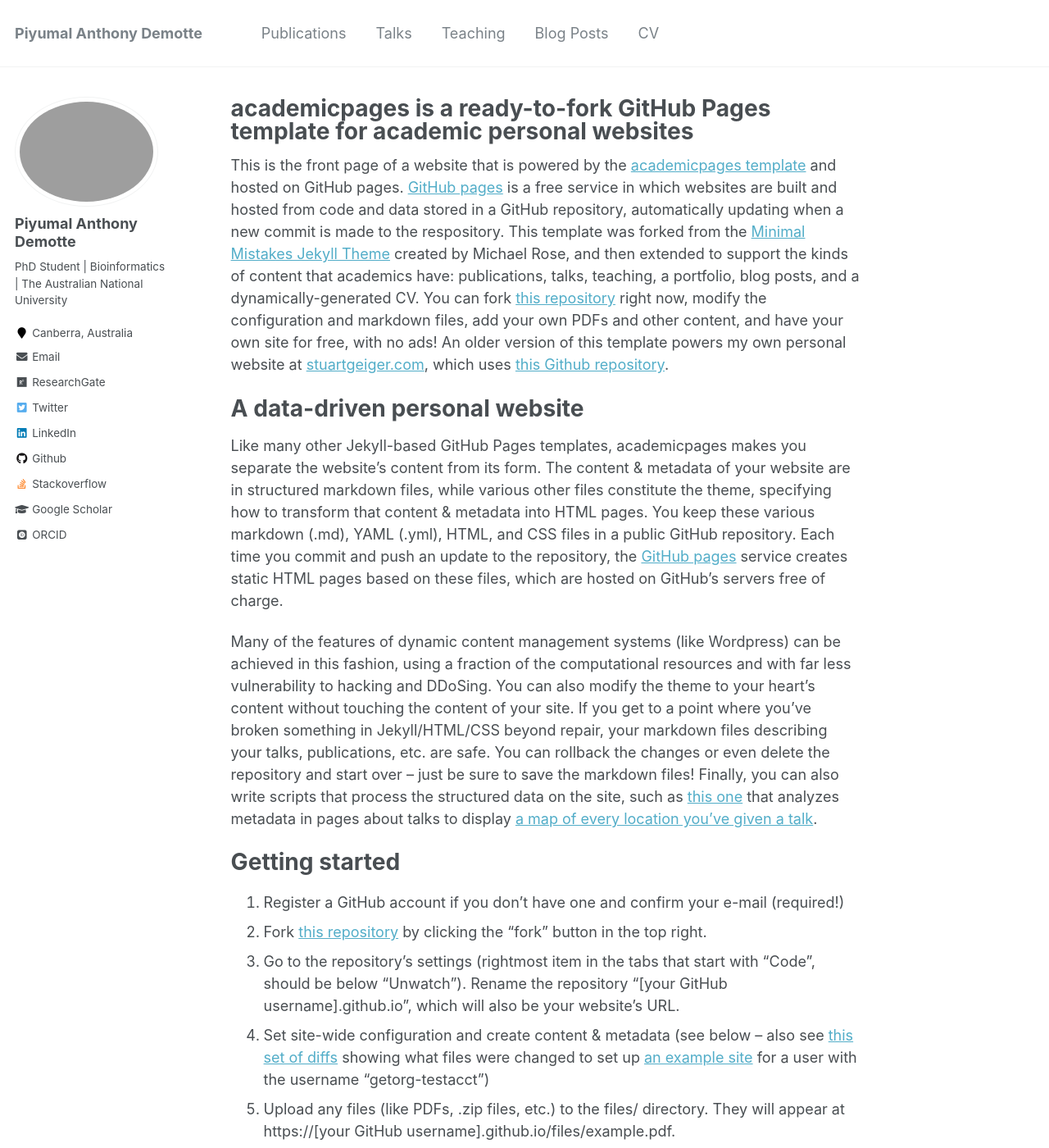
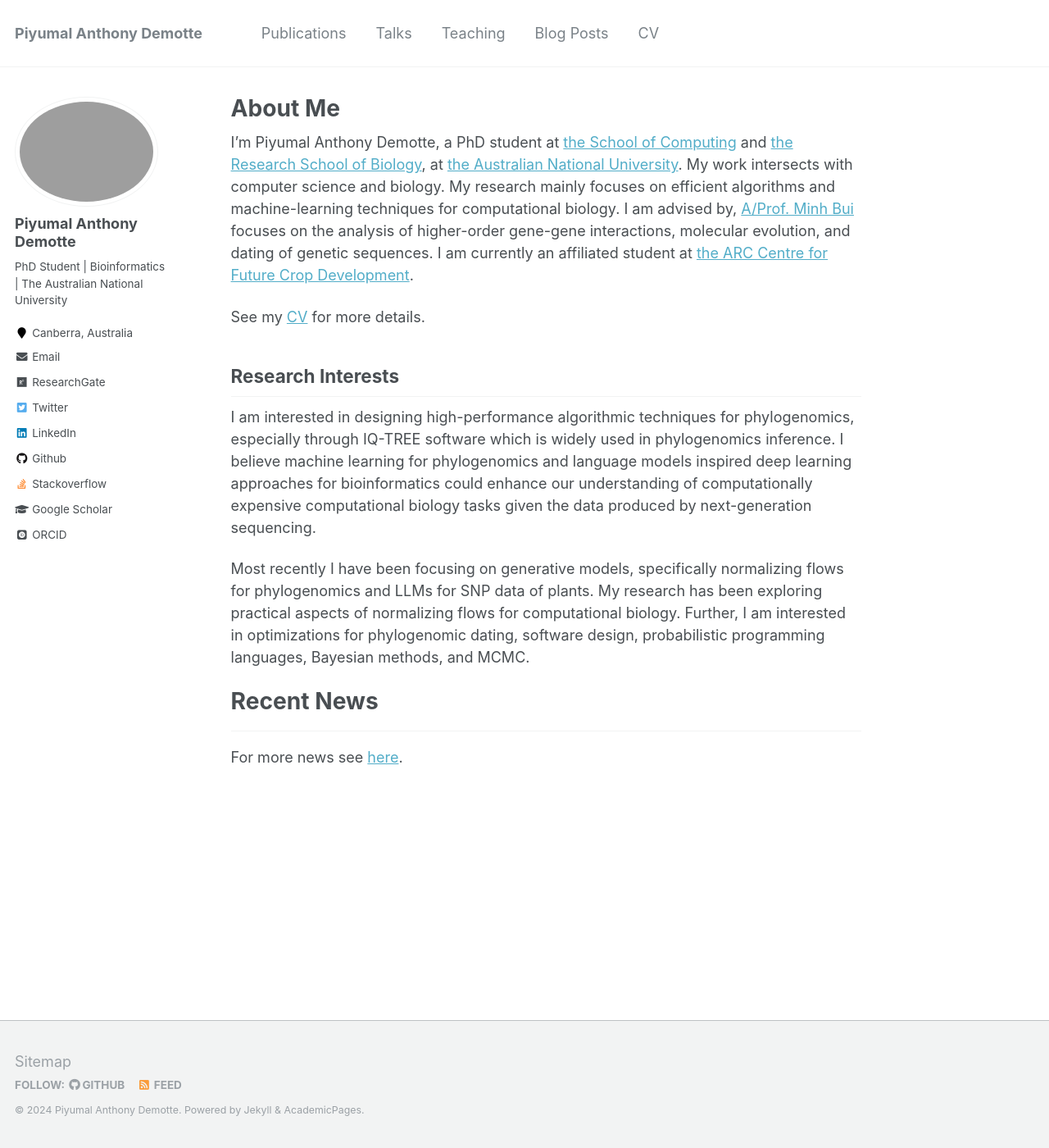
Before and after one commit to piyumalanthony/piyumalanthony.github.io, a Jekyll site: the page built from _pages/about.md, in a window 1280 px wide and 1400 px high. Shown: the whole window at 82% size. Built offline with Jekyll 4.4.1, drawn with Linux system fonts in a browser that asks for light colours; some web fonts are replaced; some of the changed text lies outside the part shown.

Commit message:
Added introduction.

```diff
--- a/_config.yml
+++ b/_config.yml
@@ -95,17 +95,17 @@ author:
   flickr           :
   facebook         :
   foursquare       :
-  github           : "https://github.com/piyumalanthony"
+  github           : "piyumalanthony"
   google_plus      :
   keybase          :
   instagram        :
   impactstory      : #"https://profiles.impactstory.org/u/xxxx-xxxx-xxxx-xxxx"
   lastfm           :
-  linkedin         : "https://www.linkedin.com/in/piyumal-anthony-demotte/"
+  linkedin         : "piyumal-anthony-demotte"
   orcid            : "https://orcid.org/my-orcid?orcid=0000-0001-8144-580X"
   pinterest        :
   soundcloud       :
-  stackoverflow    : "https://stackoverflow.com/users/10304430/demotte"
+  stackoverflow    : "10304430/demotte"
   steam            :
   tumblr           :
   twitter          : "DemotteAnthony"
--- a/_pages/about.md
+++ b/_pages/about.md
@@ -1,50 +1,51 @@
 ---
 permalink: /
-title: "academicpages is a ready-to-fork GitHub Pages template for academic personal websites"
-excerpt: "About me"
+title: "About Me"
+excerpt: "About Me"
 author_profile: true
 redirect_from:
-  - /about/
-  - /about.html
+- /about/
+- /about.html
 ---
 
-This is the front page of a website that is powered by the [academicpages template](https://github.com/academicpages/academicpages.github.io) and hosted on GitHub pages. [GitHub pages](https://pages.github.com) is a free service in which websites are built and hosted from code and data stored in a GitHub repository, automatically updating when a new commit is made to the respository. This template was forked from the [Minimal Mistakes Jekyll Theme](https://mmistakes.github.io/minimal-mistakes/) created by Michael Rose, and then extended to support the kinds of content that academics have: publications, talks, teaching, a portfolio, blog posts, and a dynamically-generated CV. You can fork [this repository](https://github.com/academicpages/academicpages.github.io) right now, modify the configuration and markdown files, add your own PDFs and other content, and have your own site for free, with no ads! An older version of this template powers my own personal website at [stuartgeiger.com](http://stuartgeiger.com), which uses [this Github repository](https://github.com/staeiou/staeiou.github.io).
+I’m Piyumal Anthony Demotte, a PhD student at [the School of Computing](https://comp.anu.edu.au/) and [the Research School of Biology](https://biology.anu.edu.au/), at [the Australian National University](https://www.anu.edu.au/).
+My work intersects with computer science and biology. My research mainly focuses on efficient algorithms and machine-learning techniques for computational biology.
+I am advised by, [A/Prof. Minh Bui](https://anu-phylogenomics.github.io/) focuses on the analysis of higher-order gene-gene interactions, molecular evolution, and dating of genetic sequences.
+I am currently an affiliated student at [the ARC Centre for Future Crop Development](https://futurecropscentre.edu.au/).
 
-A data-driven personal website
-======
-Like many other Jekyll-based GitHub Pages templates, academicpages makes you separate the website's content from its form. The content & metadata of your website are in structured markdown files, while various other files constitute the theme, specifying how to transform that content & metadata into HTML pages. You keep these various markdown (.md), YAML (.yml), HTML, and CSS files in a public GitHub repository. Each time you commit and push an update to the repository, the [GitHub pages](https://pages.github.com/) service creates static HTML pages based on these files, which are hosted on GitHub's servers free of charge.
+See my [CV](/cv/) for more details.
 
-Many of the features of dynamic content management systems (like Wordpress) can be achieved in this fashion, using a fraction of the computational resources and with far less vulnerability to hacking and DDoSing. You can also modify the theme to your heart's content without touching the content of your site. If you get to a point where you've broken something in Jekyll/HTML/CSS beyond repair, your markdown files describing your talks, publications, etc. are safe. You can rollback the changes or even delete the repository and start over -- just be sure to save the markdown files! Finally, you can also write scripts that process the structured data on the site, such as [this one](https://github.com/academicpages/academicpages.github.io/blob/master/talkmap.ipynb) that analyzes metadata in pages about talks to display [a map of every location you've given a talk](https://academicpages.github.io/talkmap.html).
 
-Getting started
-======
-1. Register a GitHub account if you don't have one and confirm your e-mail (required!)
-1. Fork [this repository](https://github.com/academicpages/academicpages.github.io) by clicking the "fork" button in the top right.
-1. Go to the repository's settings (rightmost item in the tabs that start with "Code", should be below "Unwatch"). Rename the repository "[your GitHub username].github.io", which will also be your website's URL.
-1. Set site-wide configuration and create content & metadata (see below -- also see [this set of diffs](http://archive.is/3TPas) showing what files were changed to set up [an example site](https://getorg-testacct.github.io) for a user with the username "getorg-testacct")
-1. Upload any files (like PDFs, .zip files, etc.) to the files/ directory. They will appear at https://[your GitHub username].github.io/files/example.pdf.
-1. Check status by going to the repository settings, in the "GitHub pages" section
+## Research Interests
 
-Site-wide configuration
-------
-The main configuration file for the site is in the base directory in [_config.yml](https://github.com/academicpages/academicpages.github.io/blob/master/_config.yml), which defines the content in the sidebars and other site-wide features. You will need to replace the default variables with ones about yourself and your site's github repository. The configuration file for the top menu is in [_data/navigation.yml](https://github.com/academicpages/academicpages.github.io/blob/master/_data/navigation.yml). For example, if you don't have a portfolio or blog posts, you can remove those items from that navigation.yml file to remove them from the header.
+I am interested in designing high-performance algorithmic techniques for phylogenomics, especially through IQ-TREE software which is widely used in phylogenomics inference.  I believe machine learning for phylogenomics and language models inspired deep learning approaches for bioinformatics could enhance our understanding of computationally expensive computational biology tasks given the data produced by next-generation sequencing.
 
-Create content & metadata
-------
-For site content, there is one markdown file for each type of content, which are stored in directories like _publications, _talks, _posts, _teaching, or _pages. For example, each talk is a markdown file in the [_talks directory](https://github.com/academicpages/academicpages.github.io/tree/master/_talks). At the top of each markdown file is structured data in YAML about the talk, which the theme will parse to do lots of cool stuff. The same structured data about a talk is used to generate the list of talks on the [Talks page](https://academicpages.github.io/talks), each [individual page](https://academicpages.github.io/talks/2012-03-01-talk-1) for specific talks, the talks section for the [CV page](https://academicpages.github.io/cv), and the [map of places you've given a talk](https://academicpages.github.io/talkmap.html) (if you run this [python file](https://github.com/academicpages/academicpages.github.io/blob/master/talkmap.py) or [Jupyter notebook](https://github.com/academicpages/academicpages.github.io/blob/master/talkmap.ipynb), which creates the HTML for the map based on the contents of the _talks directory).
+Most recently I have been focusing on generative models, specifically normalizing flows for phylogenomics and LLMs for SNP data of plants.  My research has been exploring practical aspects of normalizing flows for computational biology.  Further, I am interested in optimizations for phylogenomic dating, software design, probabilistic programming languages, Bayesian methods, and MCMC.
 
-**Markdown generator**
 
-I have also created [a set of Jupyter notebooks](https://github.com/academicpages/academicpages.github.io/tree/master/markdown_generator
-) that converts a CSV containing structured data about talks or presentations into individual markdown files that will be properly formatted for the academicpages template. The sample CSVs in that directory are the ones I used to create my own personal website at stuartgeiger.com. My usual workflow is that I keep a spreadsheet of my publications and talks, then run the code in these notebooks to generate the markdown files, then commit and push them to the GitHub repository.
+# Recent News
+{% include base_path %}
+{% assign news = site.news | reverse %}
+{% assign first_post = news | first %}
+{% assign first_year = first_post.date | date: '%Y' %}
+{% assign first_day = first_post.date | date: '%j' %}
+{% assign post_count = 0 %}
+{% for post in news %}
+{% assign cyear = post.date | date: '%Y' %}
+{% assign cday = post.date | date: '%j' %}
+{% if cyear != first_year %}
+{% assign ellapsed_days = first_year | minus:cyear | times:365 | plus:first_day | minus:cday %}
+{% else %}
+{% assign ellapsed_days = first_day | minus:cday %}
+{% endif %}
 
-How to edit your site's GitHub repository
-------
-Many people use a git client to create files on their local computer and then push them to GitHub's servers. If you are not familiar with git, you can directly edit these configuration and markdown files directly in the github.com interface. Navigate to a file (like [this one](https://github.com/academicpages/academicpages.github.io/blob/master/_talks/2012-03-01-talk-1.md) and click the pencil icon in the top right of the content preview (to the right of the "Raw | Blame | History" buttons). You can delete a file by clicking the trashcan icon to the right of the pencil icon. You can also create new files or upload files by navigating to a directory and clicking the "Create new file" or "Upload files" buttons.
+{% if ellapsed_days > 365 and post_count > 3 %}
+{% break %}
+{% endif %}
+{% include archive-single-news.html %}
+{% assign post_count = post_count | plus: 1 %}
+{% endfor %}
 
-Example: editing a markdown file for a talk
-![Editing a markdown file for a talk](/images/editing-talk.png)
+---
 
-For more info
-------
-More info about configuring academicpages can be found in [the guide](https://academicpages.github.io/markdown/). The [guides for the Minimal Mistakes theme](https://mmistakes.github.io/minimal-mistakes/docs/configuration/) (which this theme was forked from) might also be helpful.
+For more news see [here](/news/).
```
